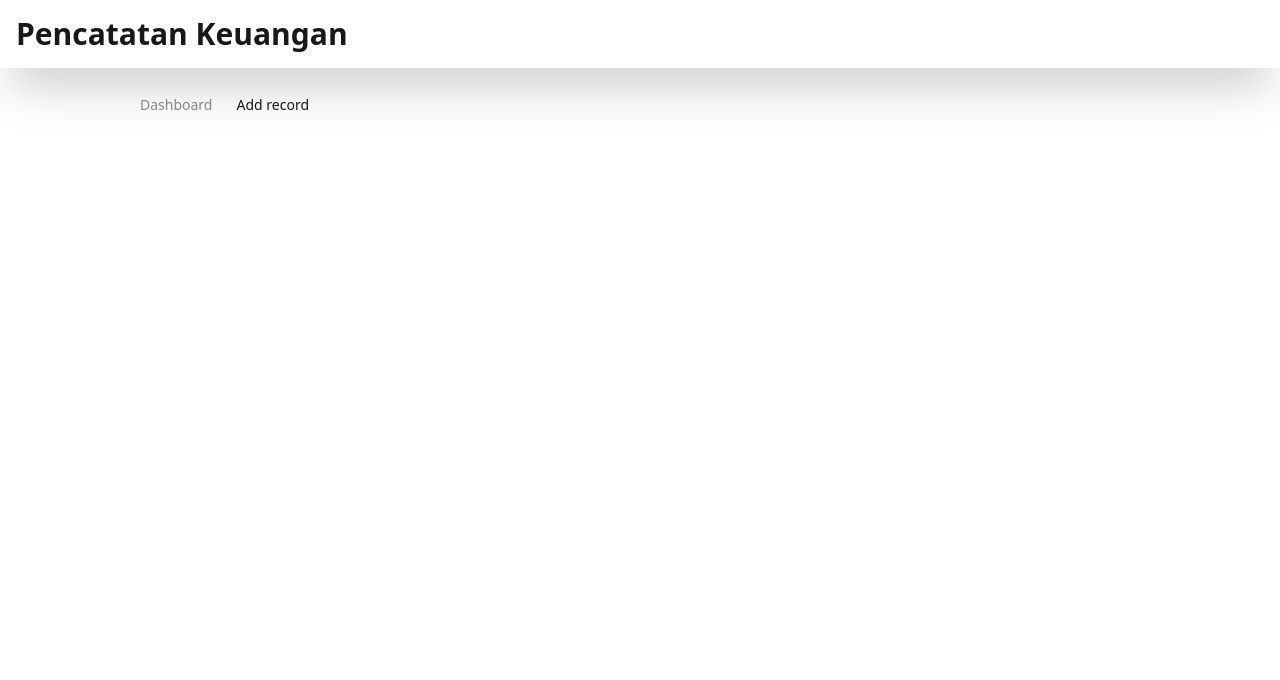
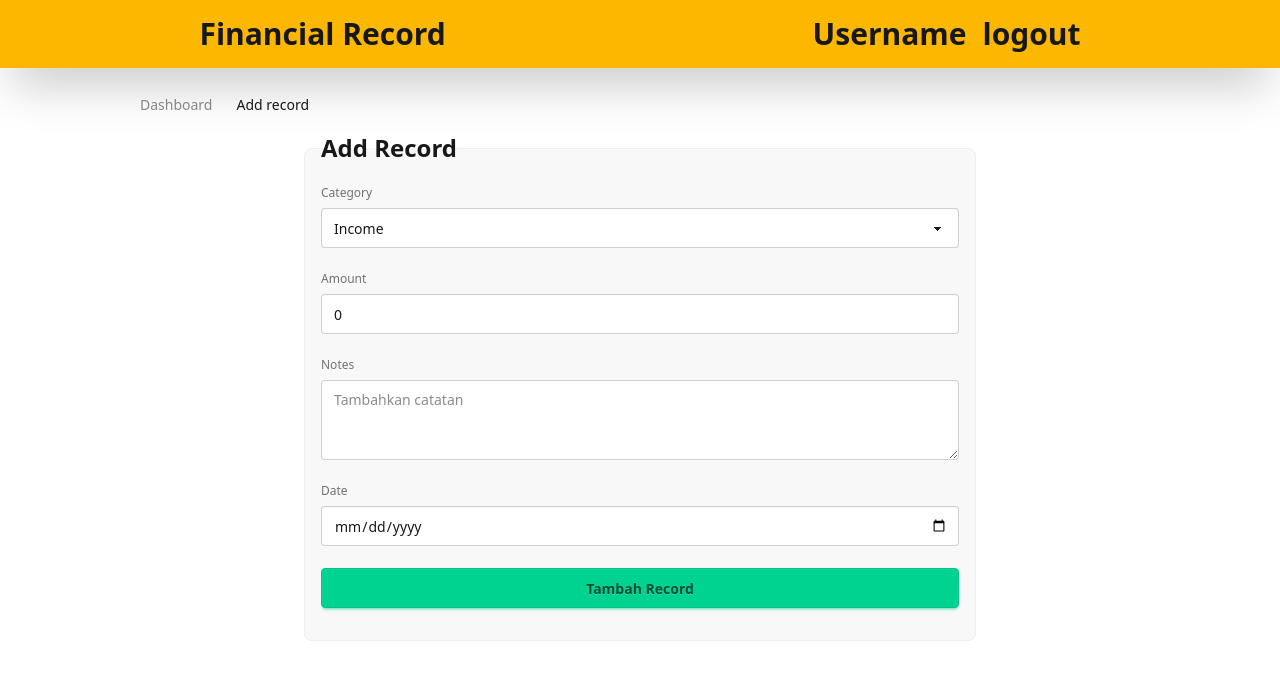
Before and after one commit to Egar19/ancord-fe, a React (Vite) app: page /addrecord in a window 1280 px wide. Before the commit this address had no page. Shown: the top 680 px of the page. Built offline with nearby package versions, Linux system fonts and the light colour scheme.

Commit message:
Add addrecord feature

```diff
--- a/src/App.jsx
+++ b/src/App.jsx
@@ -1,32 +1,59 @@
-import { Route, Routes } from 'react-router';
+import { Route, Routes, useLocation } from 'react-router-dom';
 import { useState } from 'react';
 
 import LoginPage from './pages/LoginPage';
 import Header from './components/Header';
+import Navigation from './components/Navigation';
+import AddRecordPage from './pages/AddRecordPage';
 import RegisterPage from './pages/RegisterPage';
 import DashboardPage from './pages/DashboardPage';
-import Navigation from './components/Navigation';
 import { getRecords } from './utils';
 
 const App = () => {
+  const location = useLocation();
+  const hideNav =
+    location.pathname === '/login' ||
+    location.pathname === '/register' ||
+    location.pathname === '/';
+
   const [records, setRecords] = useState(getRecords());
 
   const totalIncome = records
     .filter((record) => record.type === 'income')
     .reduce((acc, record) => acc + record.amount, 0);
+
   const totalOutcome = records
     .filter((record) => record.type === 'outcome')
     .reduce((acc, record) => acc + record.amount, 0);
+
   const balance = totalIncome - totalOutcome;
+
+  const handleAddRecord = (newRecord) => {
+    setRecords((prevRecords) => [newRecord, ...prevRecords]);
+  };
 
   return (
     <>
       <Header />
       <main className='mx-[10%]'>
-        <Navigation />
+        {!hideNav && <Navigation />}
         <Routes>
-          <Route path='/' element={<h2>landing page</h2>} />
-          <Route path='/dashboard' element={<DashboardPage records={records} balance={balance} totalIncome={totalIncome} totalOutcome={totalOutcome}/>} />
+          <Route path='/' element={<h2>Landing Page</h2>} />
+          <Route
+            path='/dashboard'
+            element={
+              <DashboardPage
+                records={records}
+                balance={balance}
+                totalIncome={totalIncome}
+                totalOutcome={totalOutcome}
+              />
+            }
+          />
+          <Route
+            path='/addrecord'
+            element={<AddRecordPage onAddRecord={handleAddRecord} />}
+          />
           <Route path='/login' element={<LoginPage />} />
           <Route path='/register' element={<RegisterPage />} />
         </Routes>
--- /dev/null
+++ b/src/components/AddRecordInput.jsx
@@ -0,0 +1,69 @@
+const AddRecordInput = ({
+  category,
+  onCategoryChange,
+  amount,
+  onAmountChange,
+  notes,
+  onNotesChange,
+  date,
+  onDateChange,
+  onSubmit,
+}) => {
+  return (
+    <form onSubmit={onSubmit}>
+      <fieldset className="fieldset bg-base-200 border-base-300 rounded-box max-w-2xl mx-auto border p-4">
+        <legend className="fieldset-legend text-2xl">Add Record</legend>
+
+        {/* Kategori */}
+        <label className="label">
+          <span className="label-text">Category</span>
+        </label>
+        <select className="select w-full" value={category} onChange={onCategoryChange}>
+          <option value="income">Income</option>
+          <option value="outcome">Outcome</option>
+        </select>
+
+        {/* Nominal */}
+        <label className="label mt-4">
+          <span className="label-text">Amount</span>
+        </label>
+        <input
+          type="number"
+          className="input w-full"
+          placeholder="Masukkan jumlah"
+          value={amount}
+          onChange={onAmountChange}
+        />
+
+        {/* Notes */}
+        <label className="label mt-4">
+          <span className="label-text">Notes</span>
+        </label>
+        <textarea
+          className="textarea w-full"
+          placeholder="Tambahkan catatan"
+          value={notes}
+          onChange={onNotesChange}
+        ></textarea>
+
+        {/* Tanggal */}
+        <label className="label mt-4">
+          <span className="label-text">Date</span>
+        </label>
+        <input
+          type="date"
+          className="input w-full"
+          value={date}
+          onChange={onDateChange}
+        />
+
+        {/* Submit */}
+        <button type="submit" className="btn btn-success my-4">
+          Tambah Record
+        </button>
+      </fieldset>
+    </form>
+  );
+};
+
+export default AddRecordInput;
--- a/src/components/Header.jsx
+++ b/src/components/Header.jsx
@@ -1,9 +1,13 @@
 const Header = () => {
-  return(
-    <header className="mb-4 py-4 shadow-2xl flex justify-between items-center px-4">
-      <h1 className="text-3xl font-bold text-center">Pencatatan Keuangan</h1>
+  return (
+    <header className='mb-4 py-4 shadow-2xl flex justify-around items-center px-4 bg-warning'>
+      <h1 className='text-3xl font-bold text-center'>Financial Record</h1>
+      <div className='flex gap-4'>
+        <h1 className='text-3xl font-bold text-center'>Username</h1>
+        <h1 className='text-3xl font-bold text-center'>logout</h1>
+      </div>
     </header>
-  )
-}
+  );
+};
 
-export default Header
+export default Header;
--- a/src/components/LoginInput.jsx
+++ b/src/components/LoginInput.jsx
@@ -24,7 +24,7 @@ const LoginInput = ({ login }) => {
       method='post'
       onSubmit={handleSubmit}
     >
-      <fieldset className='fieldset bg-base-200 border-base-300 rounded-box w-100 border p-4'>
+      <fieldset className='fieldset bg-warning rounded-box w-100 p-4'>
         <legend className='fieldset-legend text-2xl font-bold'>Login</legend>
 
         <label className='label'>Email</label>
--- a/src/components/RegisterInput.jsx
+++ b/src/components/RegisterInput.jsx
@@ -20,7 +20,7 @@ const RegisterInput = ({ register }) => {
 
   return (
     <form action="" className="flex justify-center" onSubmit={handleSubmit}>
-      <fieldset className="fieldset bg-base-200 border-base-300 rounded-box w-100 border p-4">
+      <fieldset className="fieldset bg-warning rounded-box w-100 p-4">
         <legend className="fieldset-legend text-2xl font-bold">Register</legend>
 
         <label className="label">Name</label>
--- /dev/null
+++ b/src/pages/AddRecordPage.jsx
@@ -0,0 +1,53 @@
+import { useInput } from "../hooks/useInput";
+import AddRecordInput from "../components/AddRecordInput";
+
+const AddRecordPage = ({ onAddRecord }) => {
+  const [category, setCategory] = useInput("income");
+  const [amount, setAmount] = useInput(0);
+  const [notes, setNotes] = useInput("");
+  const [date, setDate] = useInput("");
+
+  const handleSubmit = (e) => {
+    e.preventDefault();
+
+    // Validasi: tidak boleh ada yang kosong
+    if (!amount || Number(amount) <= 0 || notes.trim() === "" || date.trim() === "") {
+      alert("Form belum lengkap!");
+      return;
+    }
+
+    // Buat record baru
+    const newRecord = {
+      id: Date.now().toString(),
+      type: category,
+      amount: Number(amount),
+      notes,
+      date,
+    };
+
+    onAddRecord(newRecord);
+    alert("Record berhasil ditambahkan!");
+
+    // Reset form
+    setCategory({ target: { value: "income" } });
+    setAmount({ target: { value: 0 } });
+    setNotes({ target: { value: "" } });
+    setDate({ target: { value: "" } });
+  };
+
+  return (
+    <AddRecordInput
+      category={category}
+      onCategoryChange={setCategory}
+      amount={amount}
+      onAmountChange={setAmount}
+      notes={notes}
+      onNotesChange={setNotes}
+      date={date}
+      onDateChange={setDate}
+      onSubmit={handleSubmit}
+    />
+  );
+};
+
+export default AddRecordPage;
```
Also changed, not shown: src/pages/LoginPage.jsx (+4 -6 lines).
